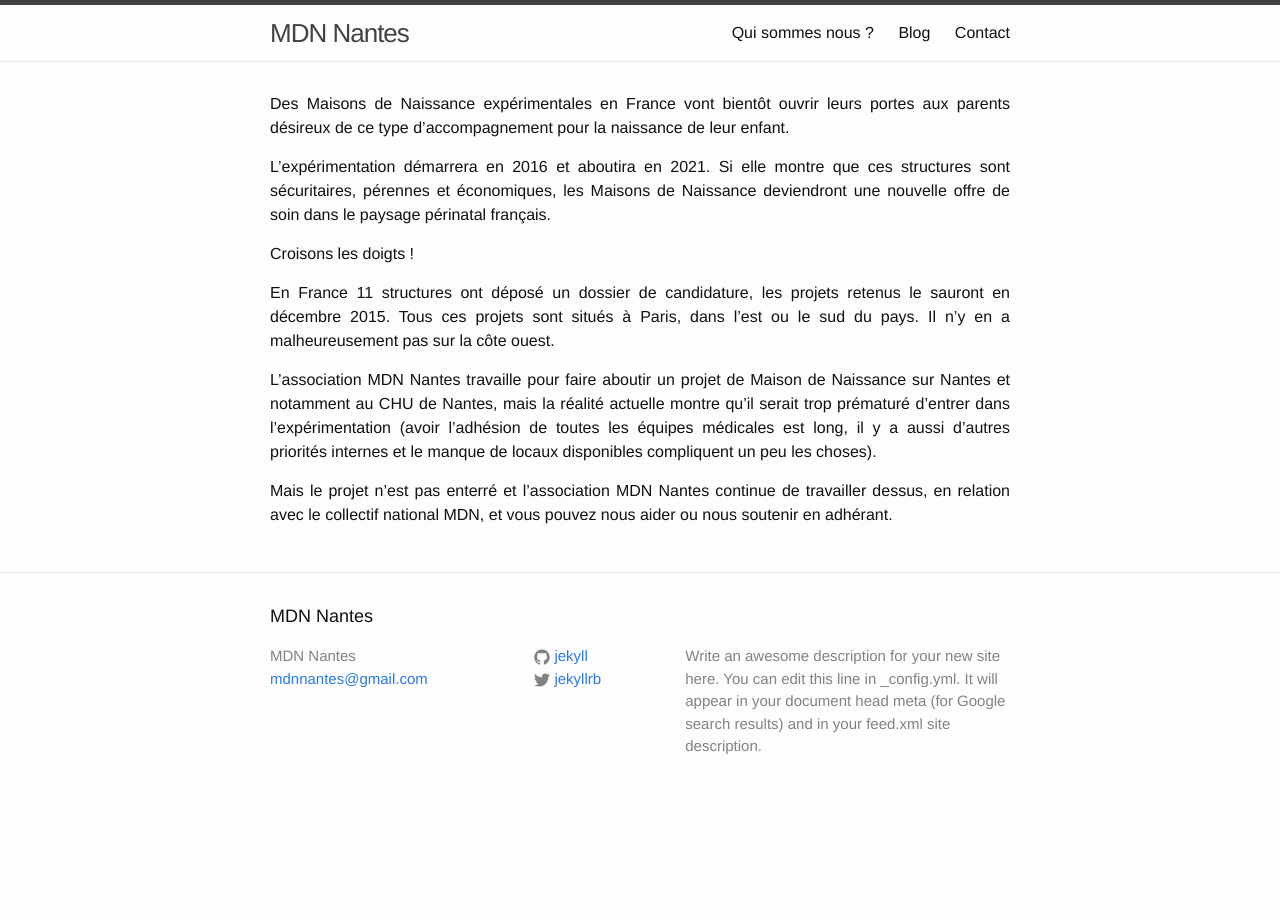
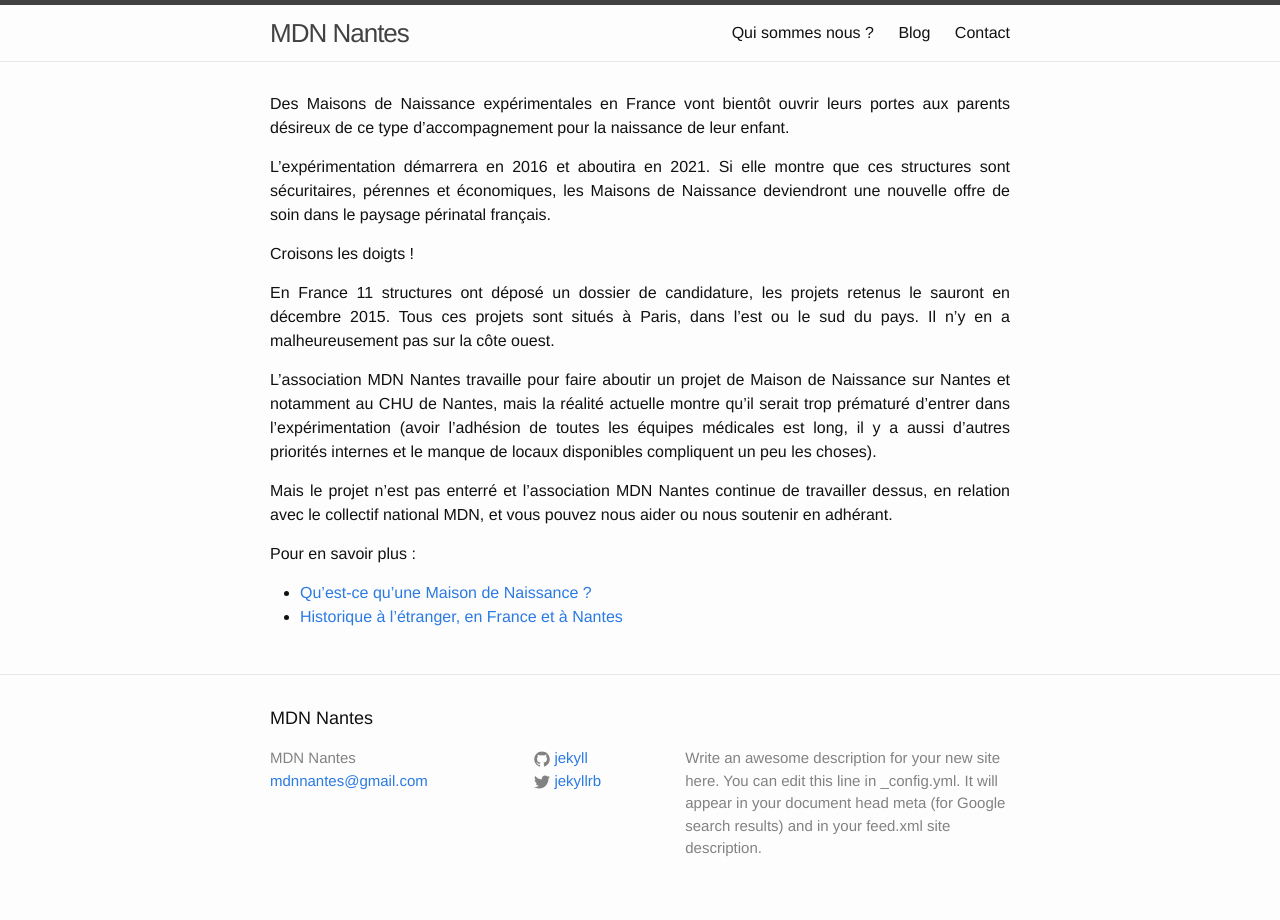
Before and after one commit to natachaborowski/mdnnantes.github.io, a Jekyll site: the page built from index.md, in a window 1280 px wide. Built offline with Jekyll 4.4.1, drawn with Linux system fonts in a browser that asks for light colours.

Commit message:
Ajout des liens vers les articles de blog sur la page d'accueil

```diff
--- a/index.md
+++ b/index.md
@@ -13,3 +13,8 @@ En France 11 structures ont déposé un dossier de candidature, les projets rete
 L'association MDN Nantes travaille pour faire aboutir un projet de Maison de Naissance sur Nantes et notamment au CHU de Nantes, mais la réalité actuelle montre qu'il serait trop prématuré d'entrer dans l'expérimentation (avoir l'adhésion de toutes les équipes médicales est long, il y a aussi d'autres priorités internes et le manque de locaux disponibles compliquent un peu les choses).
 
 Mais le projet n’est pas enterré et l’association MDN Nantes continue de travailler dessus, en relation avec le collectif national MDN, et vous pouvez nous aider ou nous soutenir en adhérant.
+
+Pour en savoir plus :
+
+* [Qu'est-ce qu'une Maison de Naissance ?]({% post_url 2016-02-09-maison-de-naissance %})
+* [Historique à l'étranger, en France et à Nantes]({% post_url 2016-02-09-historique %})
```
